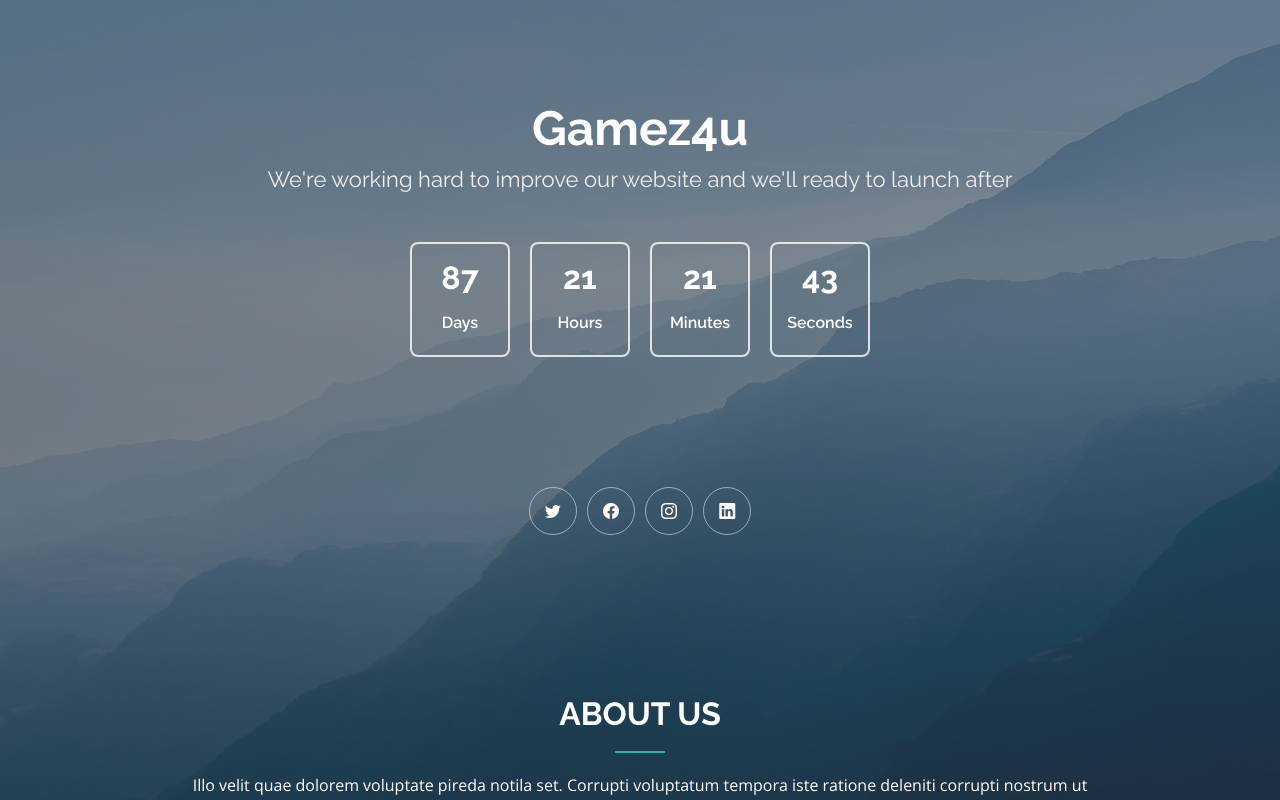
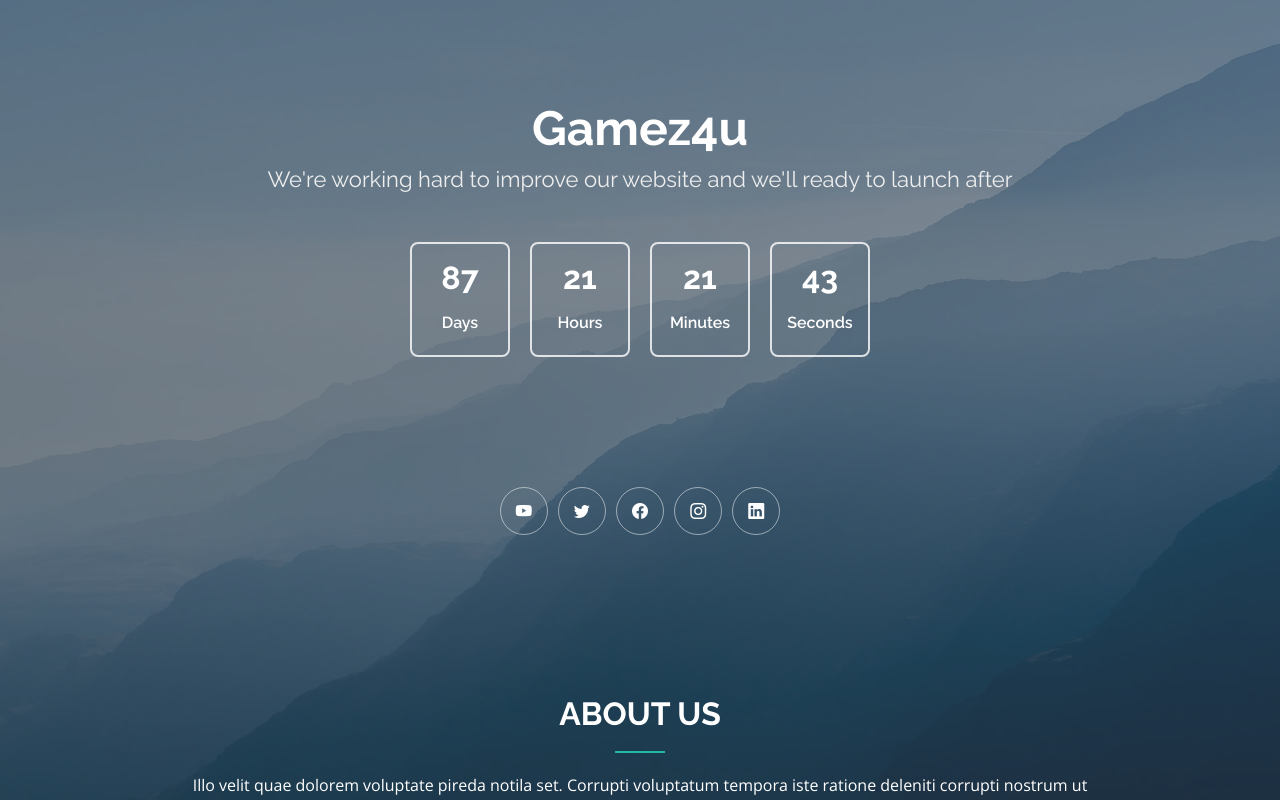
Before and after one commit to manishramanan/Gamez4uStaticWeb, a plain HTML site: page index.html in a window 1280 px wide. Shown: the top 800 px of the page. Drawn offline with nearby package versions, Linux system fonts and the light colour scheme.

Commit message:
links updated

```diff
--- a/index.html
+++ b/index.html
@@ -59,9 +59,11 @@
 
 
       <div class="social-links text-center">
+
+        <a href="https://youtube.com/@LiveGames4You" class="youtube"><i class="bi bi-youtube"></i></a>
         <a href="#" class="twitter"><i class="bi bi-twitter"></i></a>
-        <a href="#" class="facebook"><i class="bi bi-facebook"></i></a>
-        <a href="#" class="instagram"><i class="bi bi-instagram"></i></a>
+        <a href="https://www.facebook.com/profile.php?id=100088934300172" class="facebook"><i class="bi bi-facebook"></i></a>
+        <a href="https://www.instagram.com/livegames4u/" class="instagram"><i class="bi bi-instagram"></i></a>
         <a href="#" class="linkedin"><i class="bi bi-linkedin"></i></a>
       </div>
 
```
